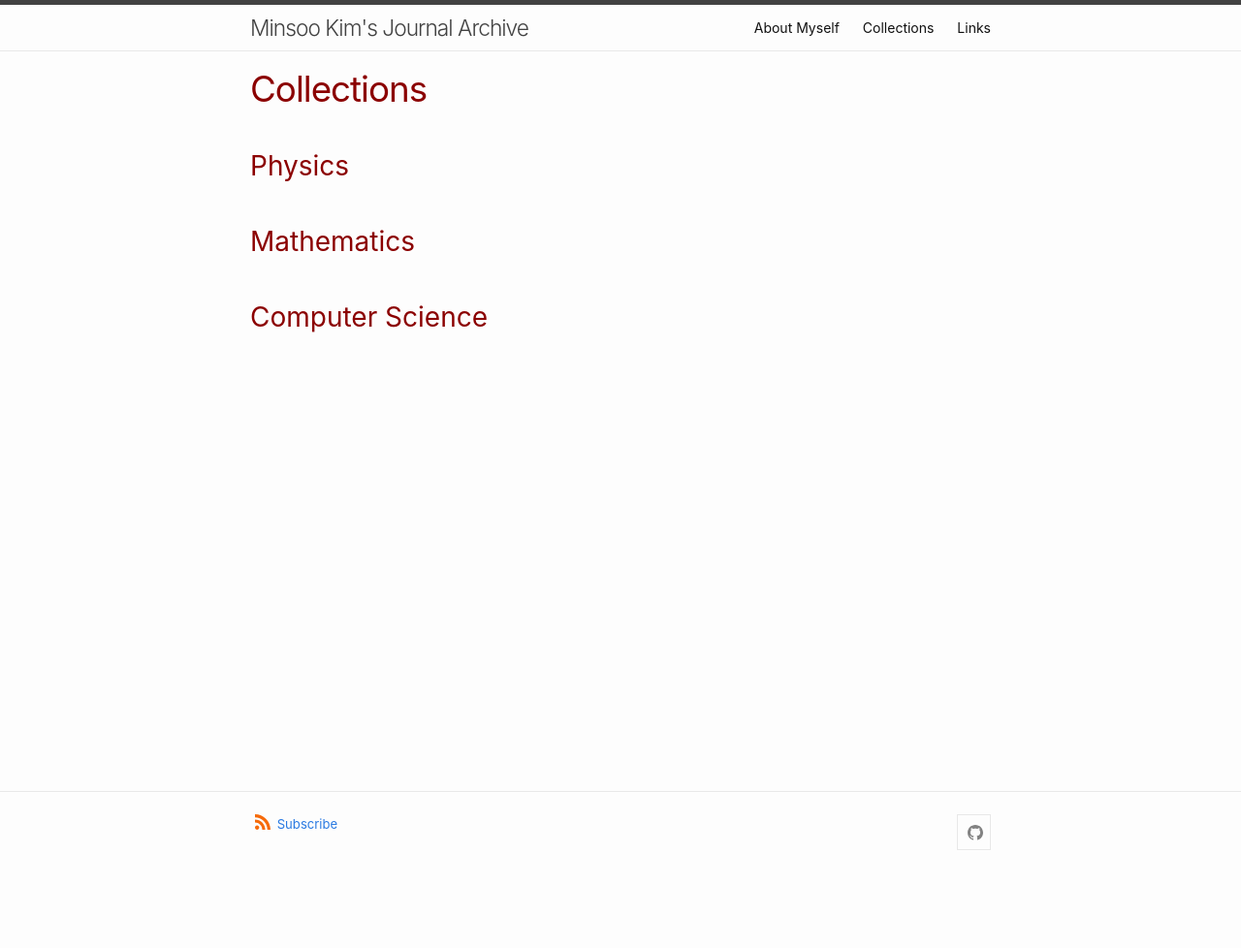
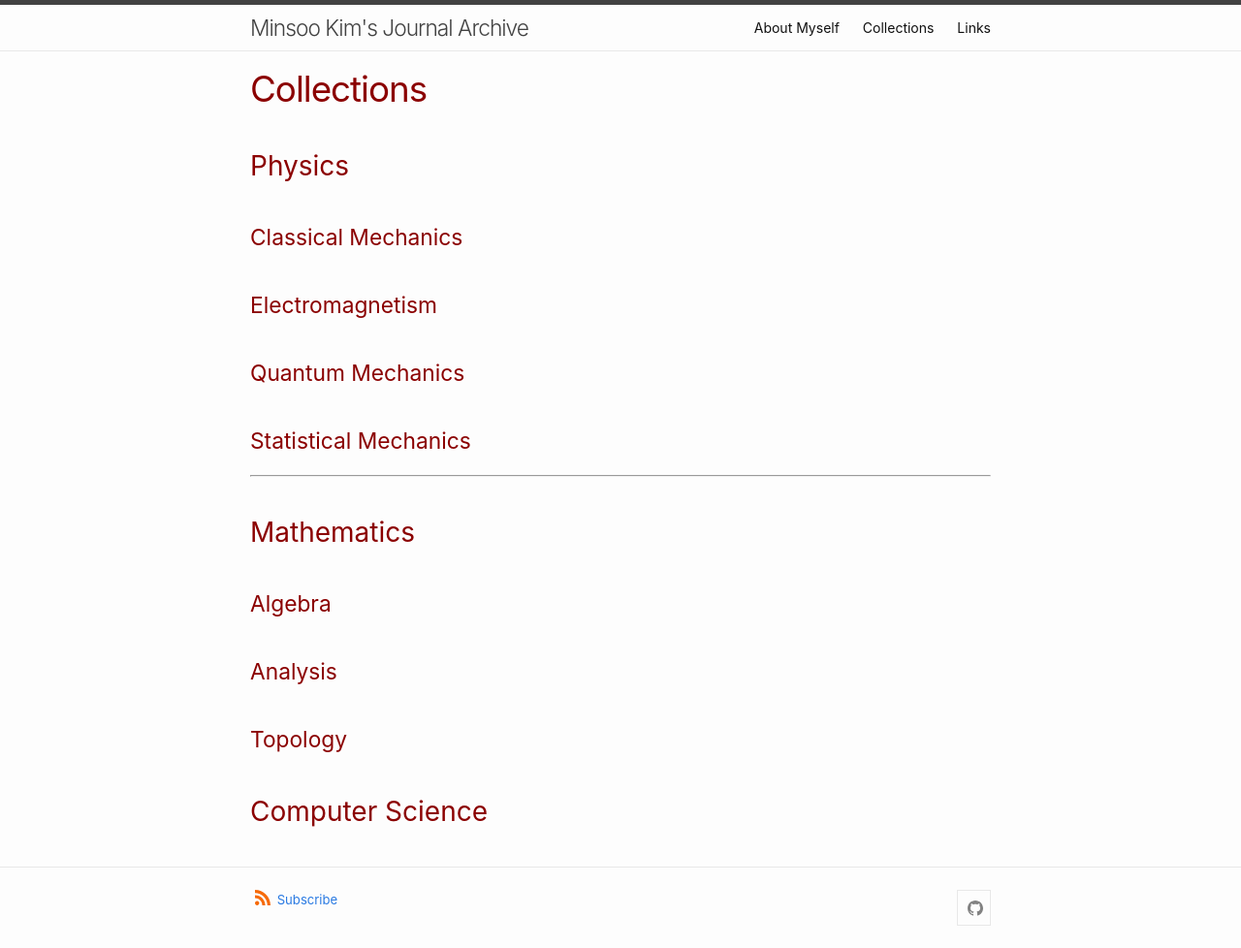
Before and after one commit to vv137/blog.1, a Jekyll site: the page built from collections.md, in a window 1280 px wide. Shown: the whole page at 97% size. Built offline with Jekyll 4.4.1, drawn with Linux system fonts in a browser that asks for light colours; before the commit the page ends 900 px from its top, so only the background shows below that.

Commit message:
Append collections

```diff
--- a/collections.md
+++ b/collections.md
@@ -6,6 +6,22 @@ permalink: /collections/
 
 ## Physics
 
+### Classical Mechanics
+
+### Electromagnetism
+
+### Quantum Mechanics
+
+### Statistical Mechanics
+
+---
+
 ## Mathematics
 
+### Algebra
+
+### Analysis
+
+### Topology
+
 ## Computer Science
```
